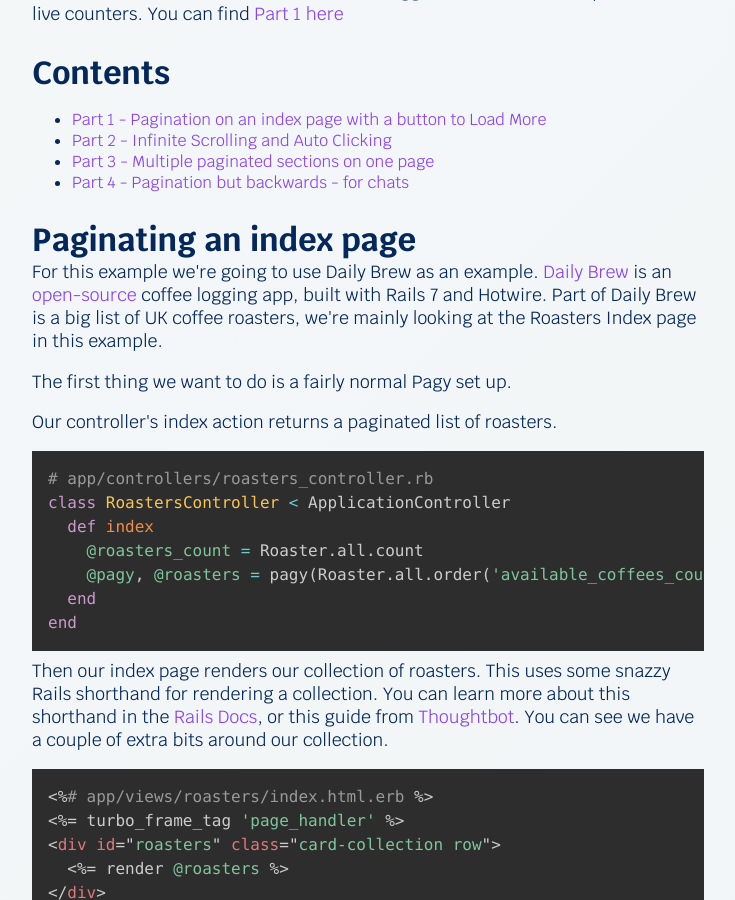
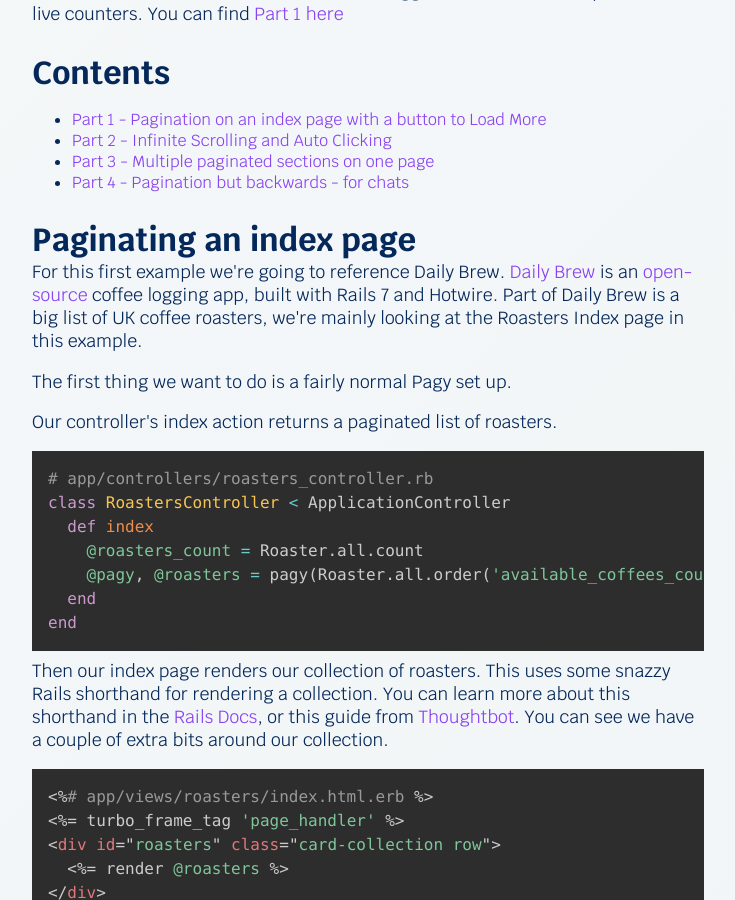
Before and after one commit to phil-6/pr_dev, a Jekyll site: the page built from posts/2022/hotwire-handbook-part-2.html, in a window 1280 px wide and 900 px high, scrolled down 644 px. Shown: the whole window, without its empty margins (272-1007 px from the left). Built offline with Jekyll 4.4.1, drawn with Linux system fonts in a browser that asks for light colours; nearby versions of some CDN libraries.

Commit message:
readabilty fix

```diff
--- a/posts/2022/hotwire-handbook-part-2.html
+++ b/posts/2022/hotwire-handbook-part-2.html
@@ -33,7 +33,7 @@
     <li><a href="#paginating-a-chat">Part 4 - Pagination but backwards - for chats</a></li>
 </ul>
 <h2 id='paginating-an-index-page'>Paginating an index page</h2>
-<p>For this example we&#39;re going to use Daily Brew as an example. <a href='https://dailybrew.club/'>Daily Brew</a> is
+<p>For this first example we&#39;re going to reference Daily Brew. <a href='https://dailybrew.club/'>Daily Brew</a> is
     an <a href='https://github.com/phil-6/dailybrew'>open-source</a> coffee logging app, built with Rails 7 and Hotwire.
     Part of Daily Brew is a big list of UK coffee roasters, we&#39;re mainly looking at the Roasters Index page in this
     example. </p>
```
